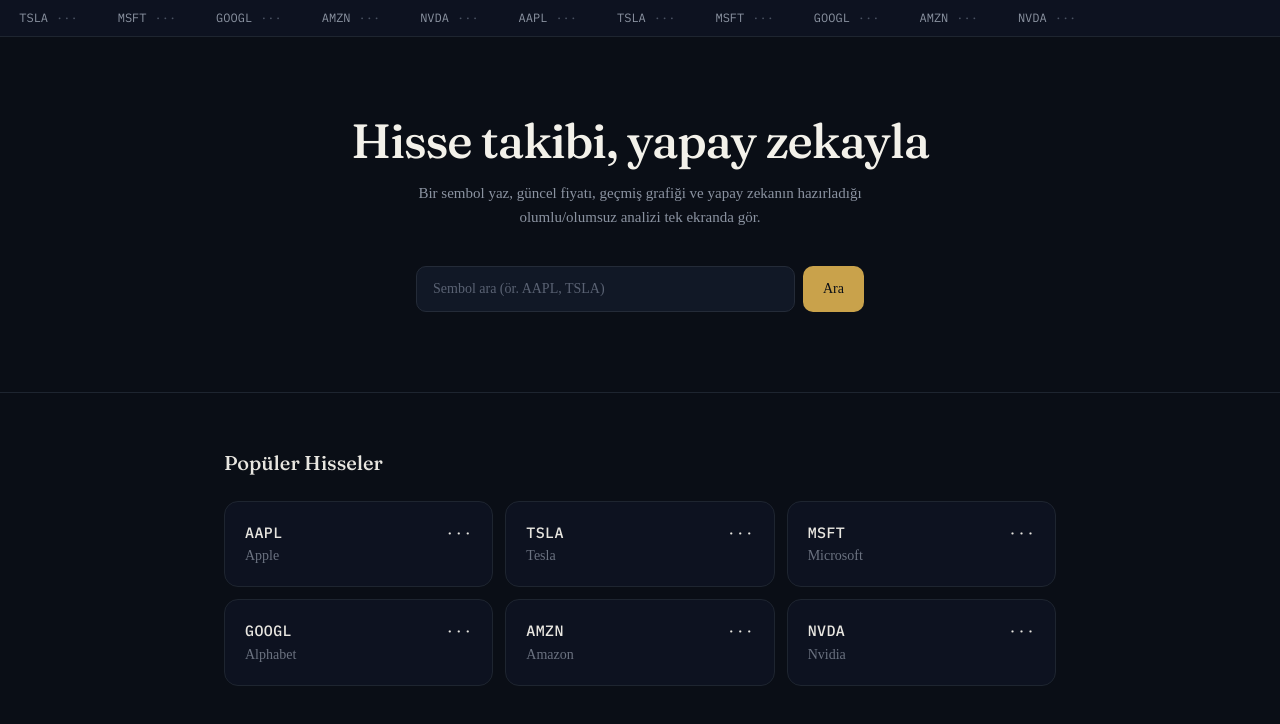
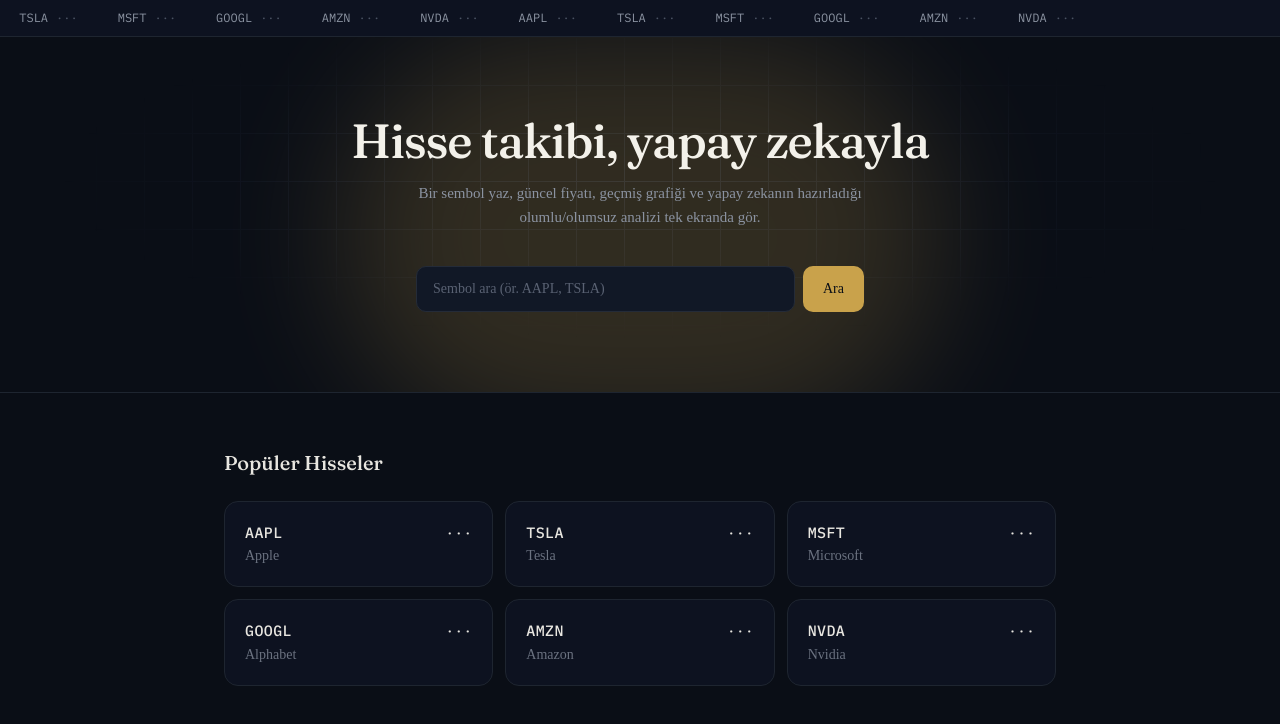
Before and after one commit to egemenoral1-jpg/hisse-takip-ai, a Next.js app in the folder frontend/: page / in a window 1280 px wide. Shown: the top 724 px of the page. Built offline with nearby package versions, Linux system fonts and the light colour scheme; no server answers.

Commit message:
Ana sayfa hero'ya grid deseni ve parilti eklendi

```diff
--- a/frontend/src/app/hisse/[symbol]/page.tsx
+++ b/frontend/src/app/hisse/[symbol]/page.tsx
@@ -7,20 +7,33 @@
   params: Promise<{ symbol: string }>;
 }) {
   const { symbol } = await params;
+  const upperSymbol = symbol.toUpperCase();
 
   return (
-    <main className="min-h-screen bg-neutral-950 p-8">
-      <div className="mx-auto mb-6 max-w-6xl">
+    <main
+      className="relative min-h-screen overflow-hidden p-8"
+      style={{ backgroundColor: "#0A0E16" }}
+    >
+      {/* Arka plan: dev, soluk hisse sembolu */}
+      <div
+        aria-hidden
+        className="pointer-events-none absolute -right-10 -top-10 select-none font-[family-name:var(--font-display)] text-[280px] font-medium leading-none opacity-[0.04]"
+        style={{ color: "#C9A24B" }}
+      >
+        {upperSymbol}
+      </div>
+
+      <div className="relative mx-auto mb-6 max-w-6xl">
         <Link
           href="/"
-          className="inline-flex items-center gap-1.5 text-sm text-neutral-400 transition-colors hover:text-green-400"
+          className="inline-flex items-center gap-1.5 text-sm text-[#8B93A1] transition-colors hover:text-[#C9A24B]"
         >
           ← Ana Sayfa
         </Link>
       </div>
 
-      <div className="flex justify-center">
-        <StockDetail symbol={symbol.toUpperCase()} />
+      <div className="relative flex justify-center">
+        <StockDetail symbol={upperSymbol} />
       </div>
     </main>
   );
--- a/frontend/src/app/page.tsx
+++ b/frontend/src/app/page.tsx
@@ -109,12 +109,28 @@
         </div>
       </div>
 
-      {/* Hero alani */}
+            {/* Hero alani */}
       <div
-        className="border-b px-8 py-20"
+        className="relative overflow-hidden border-b px-8 py-20"
         style={{ borderColor: "#1E2530" }}
       >
-        <div className="mx-auto max-w-3xl text-center">
+        {/* Arka plan: grid deseni + parilti */}
+        <div
+          className="pointer-events-none absolute inset-0"
+          style={{
+            backgroundImage:
+              "linear-gradient(#1A2130 1px, transparent 1px), linear-gradient(90deg, #1A2130 1px, transparent 1px)",
+            backgroundSize: "48px 48px",
+            maskImage: "radial-gradient(ellipse 60% 60% at 50% 40%, black 0%, transparent 75%)",
+            WebkitMaskImage: "radial-gradient(ellipse 60% 60% at 50% 40%, black 0%, transparent 75%)",
+          }}
+        />
+        <div
+          className="pointer-events-none absolute left-1/2 top-0 h-[400px] w-[600px] -translate-x-1/2 rounded-full opacity-20 blur-3xl"
+          style={{ backgroundColor: "#C9A24B" }}
+        />
+
+        <div className="relative mx-auto max-w-3xl text-center">
           <h1 className="font-[family-name:var(--font-display)] text-5xl font-medium tracking-tight text-[#F3F1EA]">
             Hisse takibi, yapay zekayla
           </h1>
```
